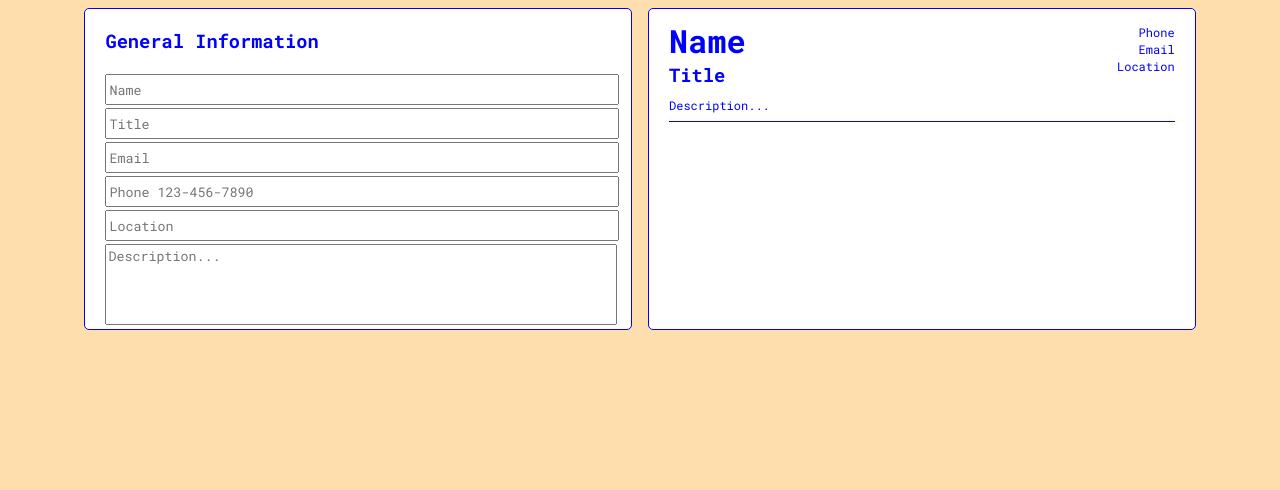
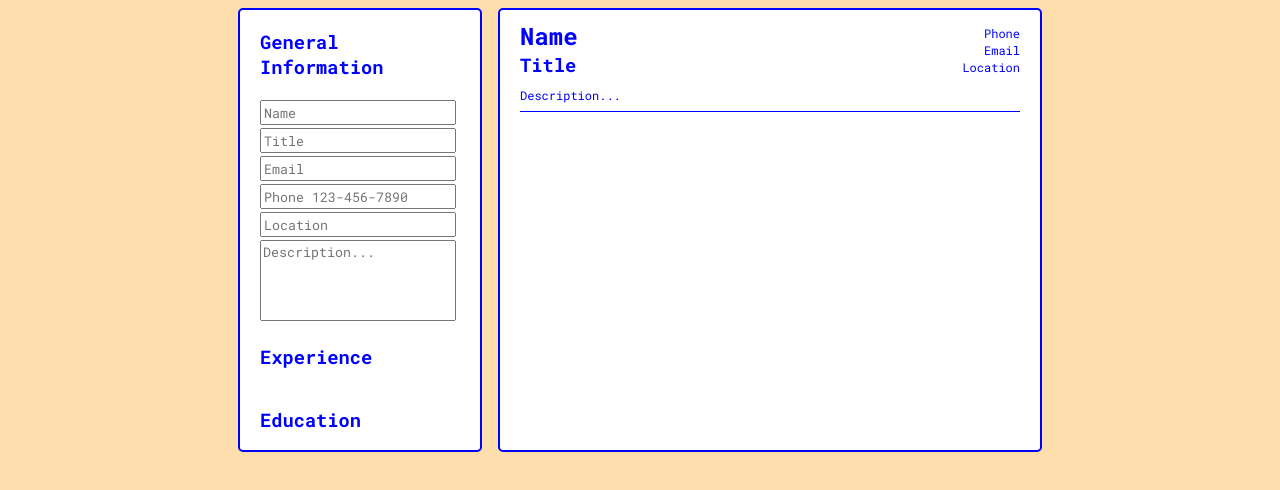
Before and after one commit to Ben-Bot-22/cv-project, a React (Create React App) app: page / in a window 1280 px wide. Shown: the top 490 px of the page. Built offline with nearby package versions, Linux system fonts and the light colour scheme.

Commit message:
Added state update for General Information section

```diff
--- a/src/App.js
+++ b/src/App.js
@@ -7,21 +7,40 @@ const styles = {
   justifyContent: 'center',
   gap: '1rem',
 };
+class App extends React.Component {
+  constructor() {
+    super();
+    this.state = {
+      name: 'Name',
+      title: 'Title',
+      email: 'Email',
+      phone: 'Phone',
+      location: 'Location',
+      description: 'Description...',
+    };
+    this.handleInputChange = this.handleInputChange.bind(this);
+  }
 
-function App() {
-  return (
-    <div style={styles}>
-      <Form />
-      <Display />
-    </div>
-  );
+  handleInputChange(event) {
+    console.log(event.target.name + ' ' + event.target.value);
+    this.setState({
+      [event.target.name]: event.target.value,
+    });
+  }
+
+  render() {
+    return (
+      <div style={styles}>
+        <Form onChange={this.handleInputChange} />
+        <Display data={this.state} />
+      </div>
+    );
+  }
 }
 
 export default App;
 
 /*
-
-general information like name, email, phone number.
 
 educational experience (school name, title of study, date
 of study)
--- a/src/components/Display.jsx
+++ b/src/components/Display.jsx
@@ -1,26 +1,28 @@
-import React, { Component } from "react";
-import DisplayGeneral from "./DisplayGeneral";
+import React, { Component } from 'react';
+import DisplayGeneral from './DisplayGeneral';
 
 const styles = {
-    border: '1.8px solid blue',
+  border: '2px solid blue',
   borderRadius: '5px',
   backgroundColor: 'white',
   padding: '0px 20px',
-    width: '40%',
+  // width: '40%',
   color: 'blue',
-}
+  width: 500,
+  minWidth: 400,
+};
 
 const barStyle = {
   backgroundColor: 'blue',
   height: '1px',
   border: 'none',
-}
+};
 
 export default class Display extends Component {
   render() {
     return (
       <div style={styles}>
-        <DisplayGeneral />
+        <DisplayGeneral data={this.props.data} />
         <hr style={barStyle} />
       </div>
     );
--- a/src/components/DisplayGeneral.jsx
+++ b/src/components/DisplayGeneral.jsx
@@ -1,23 +1,23 @@
-import React, { Component } from "react";
+import React, { Component } from 'react';
 
 const styles = {
   display: 'flex',
   justifyContent: 'space-between',
   marginTop: '10px',
-}
+};
 
 const nameStyle = {
   margin: '0px 10px 0px 0px',
-}
+};
 
 const titleStyle = {
   margin: '0px 10px 10px 0px',
-}
+};
 
 const pStyle = {
   fontSize: '12px',
   margin: '0px',
-}
+};
 
 const dataStyle = {
   marginTop: '5px',
@@ -25,31 +25,30 @@ const dataStyle = {
   flexDirection: 'column',
   gap: '1px',
   alignItems: 'flex-end',
-}
+};
 
 const descStyle = {
   margin: '0px',
   fontSize: '12px',
-}
+};
 
 export default class DisplayGeneral extends Component {
   render() {
     return (
       <div>
-
         <div style={styles}>
           <div>
-              <h1 style={nameStyle}>Name</h1>
-              <h3 style={titleStyle}>Title</h3>
+            <h2 style={nameStyle}>{this.props.data.name}</h2>
+            {/* <DisplayName /> */}
+            <h3 style={titleStyle}>{this.props.data.title}</h3>
           </div>
           <div style={dataStyle}>
-                <p style={pStyle}>Phone</p>
-                <p style={pStyle}>Email</p>
-                <p style={pStyle}>Location</p>
+            <p style={pStyle}>{this.props.data.phone}</p>
+            <p style={pStyle}>{this.props.data.email}</p>
+            <p style={pStyle}>{this.props.data.location}</p>
           </div>
         </div>
-                <p style={descStyle}>Description...</p>
-
+        <p style={descStyle}>{this.props.data.description}</p>
       </div>
     );
   }
--- a/src/components/Education.jsx
+++ b/src/components/Education.jsx
@@ -0,0 +1,19 @@
+import React, { Component } from 'react';
+
+const styles = {
+  display: 'flex',
+  flexDirection: 'column',
+  gap: '3px',
+  width: '100%',
+  color: 'blue',
+};
+
+export default class Education extends Component {
+  render() {
+    return (
+      <div style={styles}>
+        <h3>Education</h3>
+      </div>
+    );
+  }
+}
--- a/src/components/Experience.jsx
+++ b/src/components/Experience.jsx
@@ -0,0 +1,19 @@
+import React, { Component } from 'react';
+
+const styles = {
+  display: 'flex',
+  flexDirection: 'column',
+  gap: '3px',
+  width: '100%',
+  color: 'blue',
+};
+
+export default class Experience extends Component {
+  render() {
+    return (
+      <div style={styles}>
+        <h3>Experience</h3>
+      </div>
+    );
+  }
+}
--- a/src/components/Form.jsx
+++ b/src/components/Form.jsx
@@ -1,20 +1,25 @@
-import React, {Component} from "react";
-import GeneralInfo from "./GeneralInfo";
+import React, { Component } from 'react';
+import Education from './Education';
+import Experience from './Experience';
+import GeneralInfo from './GeneralInfo';
 
 const styles = {
-    border: '1.8px solid blue',
-    borderRadius: '5px',
-    backgroundColor: 'white',
-    width: '40%',
-    padding: '0px 20px',
-}
+  border: '2px solid blue',
+  borderRadius: '5px',
+  backgroundColor: 'white',
+  padding: '0px 20px',
+  width: 200,
+  minWidth: 200,
+};
 
 export default class Form extends Component {
   render() {
     return (
-        <div style={styles}>
-            <GeneralInfo />
-        </div>
+      <div style={styles}>
+        <GeneralInfo onChange={this.props.onChange} />
+        <Experience />
+        <Education />
+      </div>
     );
   }
 }
--- a/src/components/GeneralInfo.jsx
+++ b/src/components/GeneralInfo.jsx
@@ -1,6 +1,6 @@
-import React, { Component } from "react";
-import Input from "./Input";
-import TextArea from "./TextArea";
+import React, { Component } from 'react';
+import Input from './Input';
+import TextArea from './TextArea';
 
 const styles = {
   display: 'flex',
@@ -8,20 +8,44 @@ const styles = {
   gap: '3px',
   width: '100%',
   color: 'blue',
-}
+};
 
 export default class GeneralInfo extends Component {
-    render() {
+  render() {
     return (
-        <div style={styles}>
-            <h3>General Information</h3>
-            <Input type='Text' placeholder='Name'></Input>
-            <Input type='Text' placeholder='Title'></Input>
-            <Input type='email' placeholder='Email'></Input>
-            <Input type='tel' placeholder='Phone 123-456-7890'></Input>
-            <Input type='Text' placeholder='Location'></Input>
-            <TextArea type='Text' placeholder='Description...'></TextArea>
-        </div>
+      <div style={styles}>
+        <h3>General Information</h3>
+        <Input
+          name="name"
+          type="Text"
+          placeholder="Name"
+          onChange={this.props.onChange}></Input>
+        <Input
+          name="title"
+          type="Text"
+          placeholder="Title"
+          onChange={this.props.onChange}></Input>
+        <Input
+          name="email"
+          type="email"
+          placeholder="Email"
+          onChange={this.props.onChange}></Input>
+        <Input
+          name="phone"
+          type="tel"
+          placeholder="Phone 123-456-7890"
+          onChange={this.props.onChange}></Input>
+        <Input
+          name="location"
+          type="Text"
+          placeholder="Location"
+          onChange={this.props.onChange}></Input>
+        <TextArea
+          name="description"
+          type="Text"
+          placeholder="Description..."
+          onChange={this.props.onChange}></TextArea>
+      </div>
     );
   }
 }
--- a/src/components/Input.jsx
+++ b/src/components/Input.jsx
@@ -1,19 +1,21 @@
-import React, { Component } from "react";
+import React, { Component } from 'react';
 
 const styles = {
-  color: "blue",
-  width: "100%",
-  height: "25px",
-}
+  color: 'blue',
+  width: '98%',
+  height: '25px',
+};
 
 export default class Input extends Component {
   render() {
     return (
       <div>
-        <input style={styles}
+        <input
+          style={styles}
+          name={this.props.name}
           type={this.props.type}
           placeholder={this.props.placeholder}
-        //   value={this.props.value}
+          // value={this.props.value}
           onChange={this.props.onChange}
         />
       </div>
--- a/src/components/TextArea.jsx
+++ b/src/components/TextArea.jsx
@@ -1,16 +1,19 @@
-import React, { Component } from "react";
+import React, { Component } from 'react';
 
 const styles = {
-    resize: 'none',
-    width: '100%',
-}
+  resize: 'none',
+  width: '95%',
+  color: 'blue',
+};
 
 export default class TextArea extends Component {
   render() {
     return (
       <div>
-        <textarea style={styles}
+        <textarea
+          style={styles}
           rows="5"
+          name={this.props.name}
           placeholder={this.props.placeholder}
           value={this.props.value}
           onChange={this.props.onChange}
--- a/src/styles/index.css
+++ b/src/styles/index.css
@@ -5,6 +5,7 @@ body,
 html,
 input {
   font-family: 'Roboto Mono', monospace;
+  box-sizing: border-box;
 }
 
 body,
@@ -15,3 +16,6 @@ html {
 ::placeholder {
   background-color: white;
 }
+
+@media only screen and (max-width: 600px) {
+}
```
Also changed, not shown: package.json (+6 -1 lines), .prettierrc.json (added), 1 other file (tests, documents, lock files or other folders). Lines whose indentation alone changed are shown as unchanged.
